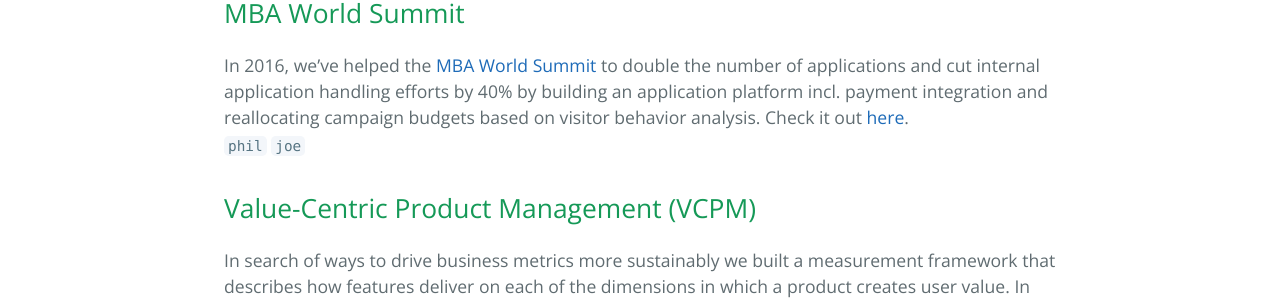
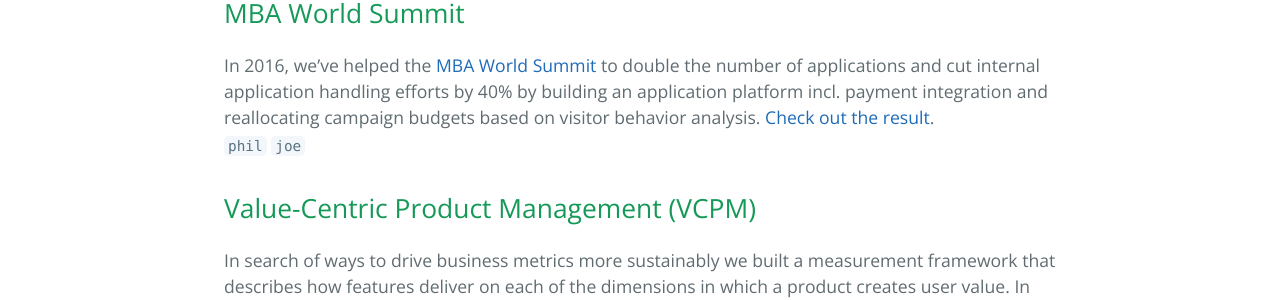
Before and after one commit to pal-lab/pal-lab.github.io, a Jekyll site: the page built from index.md, in a window 1280 px wide. Shown: the part 439-739 px from the top of the page. Built offline with Jekyll 4.4.1, drawn with Linux system fonts in a browser that asks for light colours; our own code applies the rules of GitHub Pages for plain Markdown files.

Commit message:
grammar fix

```diff
--- a/index.md
+++ b/index.md
@@ -6,7 +6,7 @@ layout: default
 
 ## [](#header-2)MBA World Summit
 
-In 2016, we've helped the [MBA World Summit](http://mbaworldsummit.com/) to double the number of applications and cut internal application handling efforts by 40% by building an application platform incl. payment integration and reallocating campaign budgets based on visitor behavior analysis. Check it out [here](http://admissions.mbaworldsummit.com/).
+In 2016, we've helped the [MBA World Summit](http://mbaworldsummit.com/) to double the number of applications and cut internal application handling efforts by 40% by building an application platform incl. payment integration and reallocating campaign budgets based on visitor behavior analysis. [Check out the result](http://admissions.mbaworldsummit.com/).
 `phil` `joe`
 
 ## [](#header-2)Value-Centric Product Management (VCPM)
```
